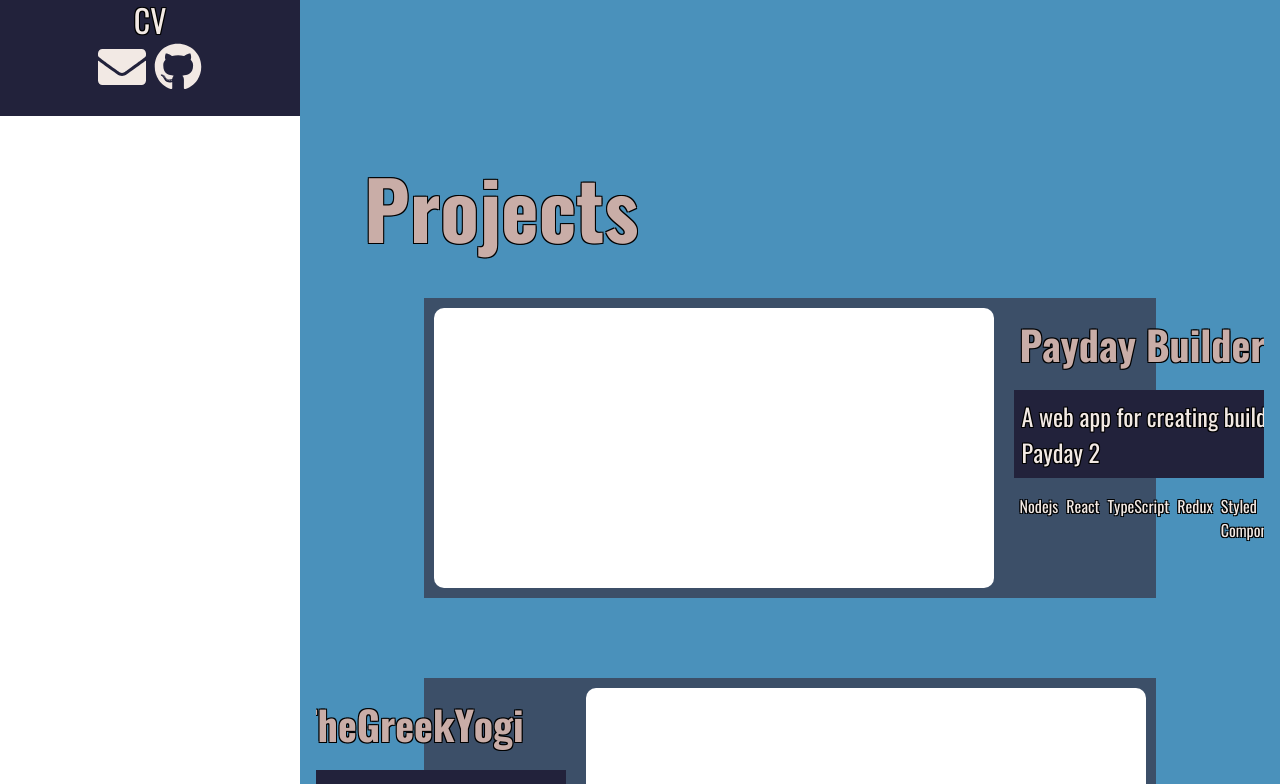
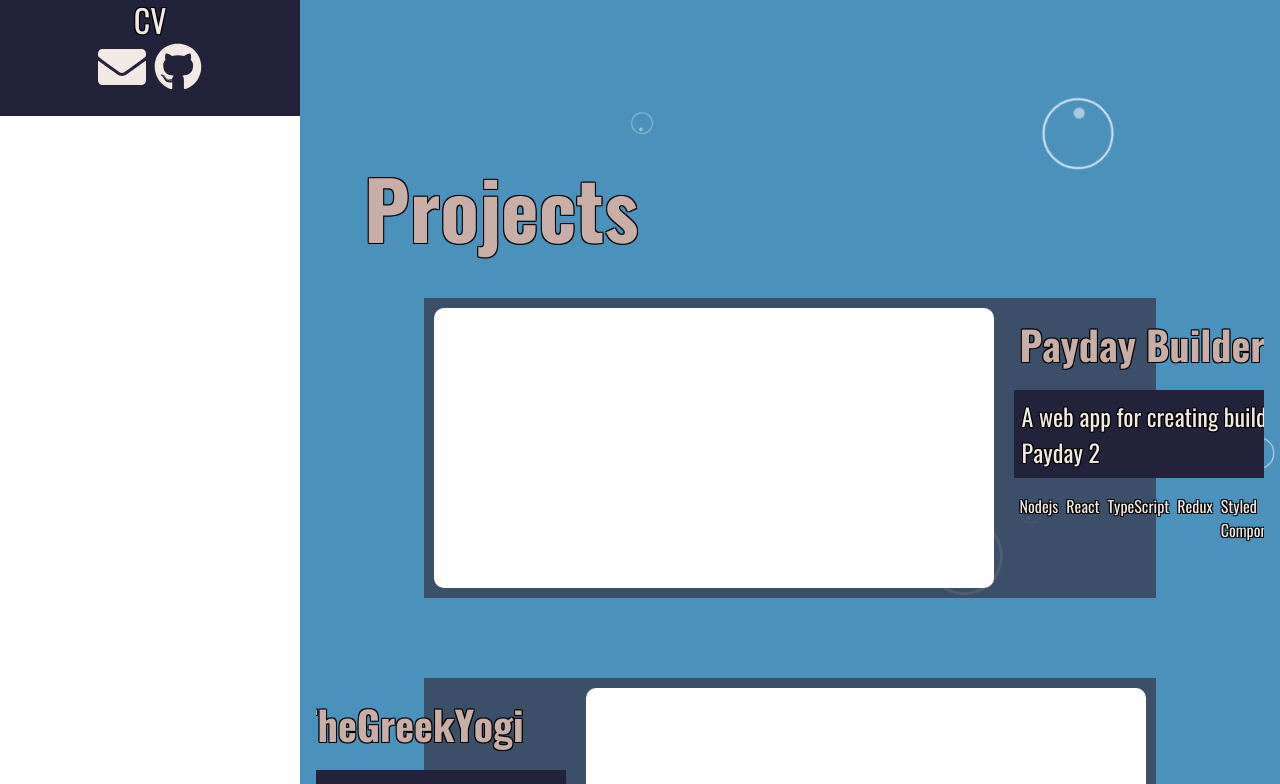
Before and after one commit to BlakeIsMyWaifu/Portfolio, a React (Vite) app: page / in a window 1280 px wide. Shown: the part 684-1468 px from the top of the page. Built offline with nearby package versions, Linux system fonts and the light colour scheme.

Commit message:
bubbles!

```diff
--- /dev/null
+++ b/src/components/Bubbles/Bubble/Bubble-Elements.ts
@@ -0,0 +1,37 @@
+import styled, { css, keyframes } from 'styled-components'
+
+const bubbleAnimation = keyframes`
+	0% {
+		transform: scale(0) translateY(0) rotate(70deg);
+	}
+	100% {
+		transform: scale(1.3) translateY(-100px) rotate(360deg);
+	}
+`
+
+interface BubbleContainerProps {
+	posX: number;
+	posY: number;
+	animationLength: number;
+}
+
+export const BubbleContainer = styled.div<BubbleContainerProps>`
+	height: 60px;
+	width: 60px;
+	border: 2px solid rgba(255, 255, 255, 0.7);
+	border-radius: 50px;
+	position: absolute;
+	top: ${props => props.posY}%;
+	left: ${props => props.posX}%;
+	animation: ${css`${bubbleAnimation}`} ${props => props.animationLength ?? 6}s linear infinite;
+`
+
+export const Dot = styled.span`
+	height: 10px;
+	width: 10px;
+	border-radius: 50px;
+	background: rgba(255, 255, 255, 0.5);
+	position: absolute;
+	top: 20%;
+	right: 20%;
+`
--- /dev/null
+++ b/src/components/Bubbles/Bubble/Bubble.tsx
@@ -0,0 +1,24 @@
+import { FC } from 'react'
+import { random } from 'utils/Random'
+
+import { BubbleContainer, Dot } from './Bubble-Elements'
+
+const Bubble: FC = () => {
+
+	const posX = random(100)
+	const posY = random(100)
+
+	const animationLength = random(90, 40) / 10
+
+	return (
+		<BubbleContainer
+			posX={posX}
+			posY={posY}
+			animationLength={animationLength}
+		>
+			<Dot />
+		</BubbleContainer>
+	)
+}
+
+export default Bubble
--- /dev/null
+++ b/src/components/Bubbles/Bubble/package.json
@@ -0,0 +1,3 @@
+{
+	"main": "Bubble.tsx"
+}
--- /dev/null
+++ b/src/components/Bubbles/Bubbles-Elements.ts
@@ -0,0 +1,13 @@
+import styled from 'styled-components'
+
+export const SeaContainer = styled.div`
+	position: relative;
+`
+
+export const BubblesContainer = styled.div`
+	position: absolute;
+	height: 100%;
+	width: 100%;
+	top: 0;
+	left: 0;
+`
--- /dev/null
+++ b/src/components/Bubbles/Bubbles.tsx
@@ -0,0 +1,25 @@
+import { FC } from 'react'
+import { random } from 'utils/Random'
+
+import Bubble from './Bubble'
+import { BubblesContainer, SeaContainer } from './Bubbles-Elements'
+
+const Bubbles: FC = ({ children }) => {
+
+	const bubbleAmount = random(50, 30)
+	const bubbles: JSX.Element[] = []
+	for (let i = 0; i < bubbleAmount; i++) {
+		bubbles.push(<Bubble />)
+	}
+
+	return (
+		<SeaContainer>
+			<BubblesContainer>
+				{bubbles}
+			</BubblesContainer>
+			{children}
+		</SeaContainer>
+	)
+}
+
+export default Bubbles
--- /dev/null
+++ b/src/components/Bubbles/package.json
@@ -0,0 +1,3 @@
+{
+	"main": "Bubbles.tsx"
+}
--- a/src/pages/Home/Footer/Footer.tsx
+++ b/src/pages/Home/Footer/Footer.tsx
@@ -1,11 +1,9 @@
 import { FC } from 'react'
+import { random } from 'utils/Random'
 
 import { Bottom, FooterContainer, SVG, Sand } from './Footer-Elements'
 
 const Footer: FC = () => {
-
-	const random = (max: number, min = 0): number => ~~(Math.random() * (max - min)) + min
-
 	return (
 		<FooterContainer>
 			<Sand offset={random(200)} />
--- a/src/pages/Home/Home.tsx
+++ b/src/pages/Home/Home.tsx
@@ -1,3 +1,4 @@
+import Bubbles from 'components/Bubbles/Bubbles'
 import About from 'pages/About'
 import Contact from 'pages/Contact'
 import Hero from 'pages/Hero'
@@ -12,11 +13,13 @@ const Home: FC = () => {
 	return (
 		<HomeContainer>
 			<Hero />
-			<Projects />
-			<Skills />
-			<About />
-			<Contact />
-			<Footer />
+			<Bubbles>
+				<Projects />
+				<Skills />
+				<About />
+				<Contact />
+				<Footer />
+			</Bubbles>
 		</HomeContainer>
 	)
 }
--- a/src/pages/Projects/ProjectTile/ProjectTile-Elements.ts
+++ b/src/pages/Projects/ProjectTile/ProjectTile-Elements.ts
@@ -12,6 +12,7 @@ export const TileContainer = styled.div<ContainerProps>`
 	display: flex;
 	flex-direction: ${props => props.right ? 'row-reverse' : 'row'};
 	justify-content: space-between;
+	z-index: 1;
 `
 
 export const TextWrapper = styled.div`
--- /dev/null
+++ b/src/utils/Random.ts
@@ -0,0 +1,5 @@
+export const random = (max: number, min = 0): number => ~~(Math.random() * (max - min)) + min
+
+export default {
+	random
+}
```
